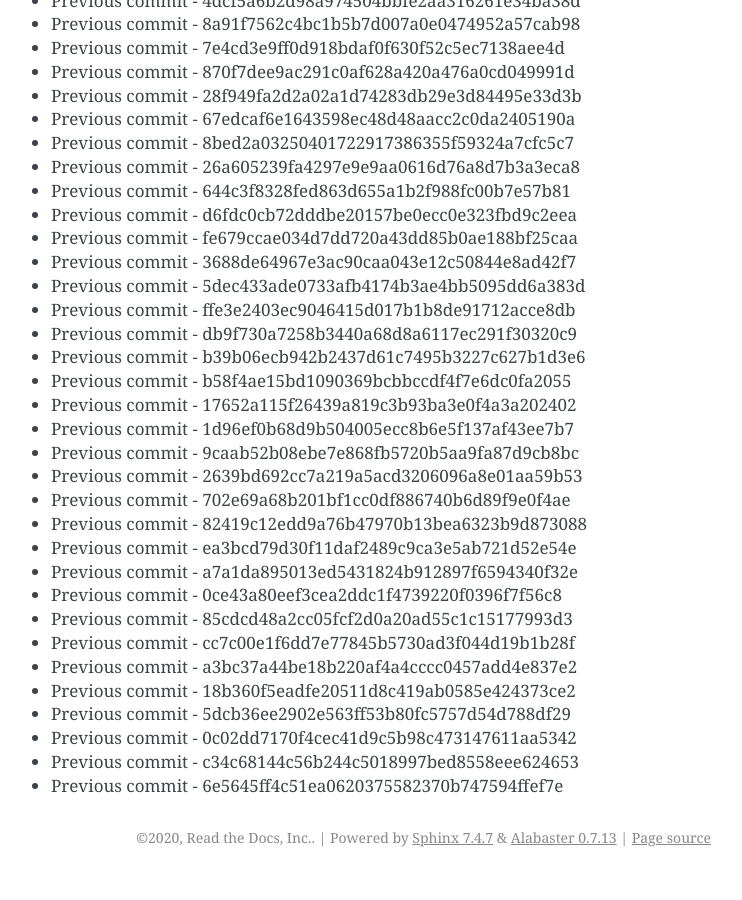
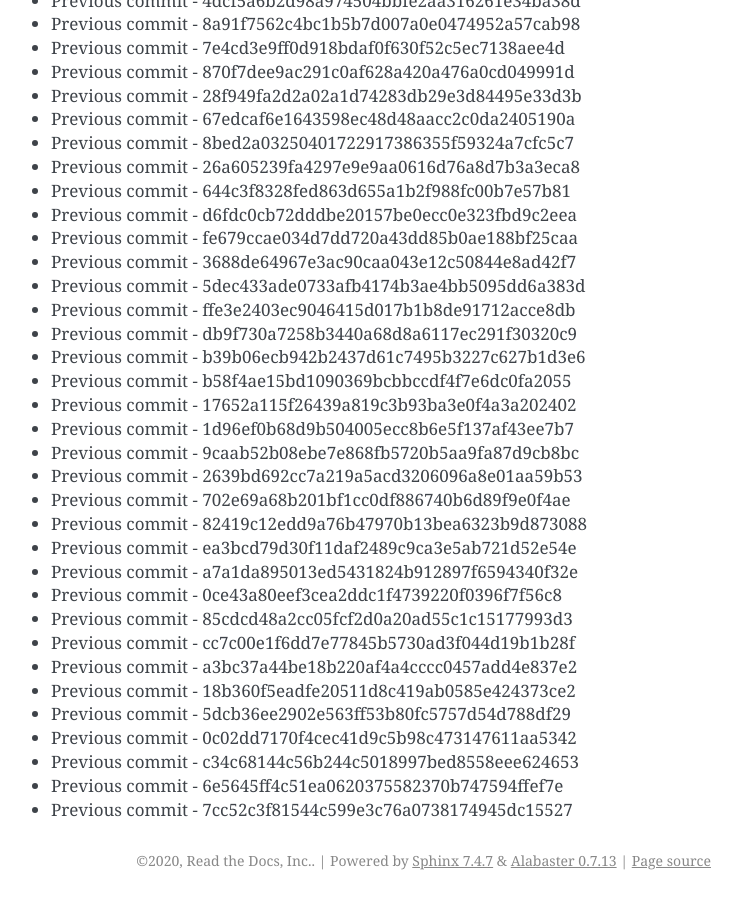
Before and after one commit to readthedocs/rtd-git-stresstest, a Sphinx documentation site: the page built from docs/updates.rst, in a window 1280 px wide and 900 px high, scrolled down 29830 px. Shown: the whole window, without its empty margins (399-1141 px from the left). Built offline with Sphinx 7.4.7, drawn with Linux system fonts in a browser that asks for light colours; before the commit the page ends 30707 px from its top, so only the background shows below that.

Commit message:
Generating commit from previous: 7cc52c3f81544c599e3c76a0738174945dc15527

```diff
--- a/docs/updates.rst
+++ b/docs/updates.rst
@@ -1285,3 +1285,4 @@ It can be tested for any performance characteristics.
 * Previous commit - 0c02dd7170f4cec41d9c5b98c473147611aa5342
 * Previous commit - c34c68144c56b244c5018997bed8558eee624653
 * Previous commit - 6e5645ff4c51ea0620375582370b747594ffef7e
+* Previous commit - 7cc52c3f81544c599e3c76a0738174945dc15527
```
